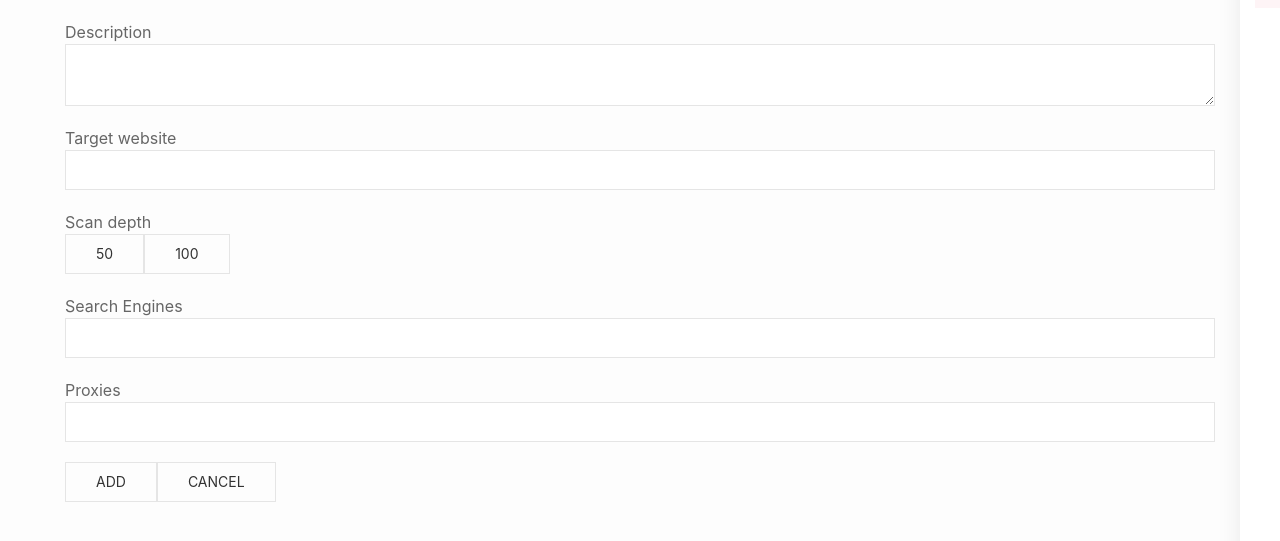
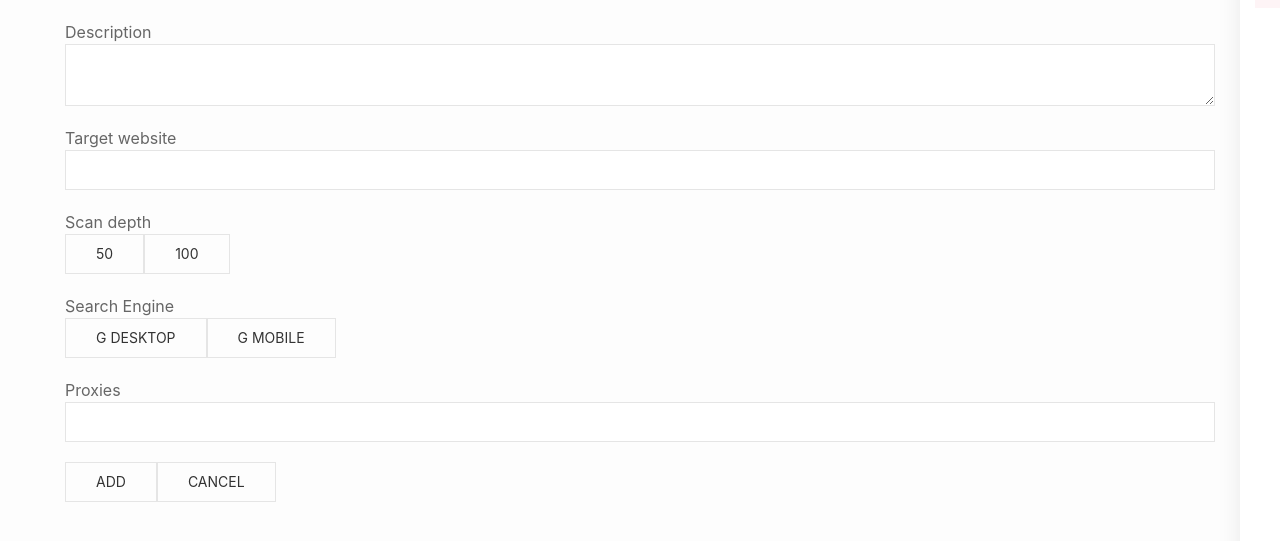
Before and after one commit to SallyBons/YoSP-FrontEnd, a React app in the folder yosp/: page /projects/add in a window 1280 px wide. Shown: the part 159-700 px from the top of the page. Built offline with nearby package versions, Linux system fonts and the light colour scheme; no server answers.

Commit message:
search engine component added

```diff
--- a/yosp/src/components/Projects/Creation/AddProject.js
+++ b/yosp/src/components/Projects/Creation/AddProject.js
@@ -5,6 +5,7 @@ import { compose } from 'redux';
 import InputField from '../../Special/InputField';
 import TextArea from '../../Special/TextArea';
 import ScanDepth from './ScanDepth';
+import SearchEngine from './SearchEngine';
 import '../styles.css';
 
 class AddProject extends Component {
@@ -60,7 +61,7 @@ class AddProject extends Component {
                             name="searchengines"
                             label="Search Engines"
                             type="text"
-                            component={InputField}
+                            component={SearchEngine}
                         />
                     </div>
                     <div className="add-project-form__input">
--- /dev/null
+++ b/yosp/src/components/Projects/Creation/SearchEngine.js
@@ -0,0 +1,72 @@
+import React, { Component } from 'react';
+import 'uikit/dist/css/uikit.min.css';
+import '../styles.css';
+
+class SearchEngine extends Component {
+    state = {
+        isButtonActiveDesc: false,
+        isButtonActiveMob: false,
+    }
+
+    passValuesToParent = () => {
+        const { input } = this.props;
+        const { isButtonActiveDesc, isButtonActiveMob } = this.state;
+
+        let arrayToReturn = [];
+
+        if (isButtonActiveDesc) {
+            arrayToReturn.push('desktop');
+        }
+
+        if (isButtonActiveMob) {
+            arrayToReturn.push('mobile');
+        }
+
+        input.onChange(arrayToReturn);
+    }
+
+    setValues = (type) => {
+
+        switch (type) {
+            case 'desktop':
+                const { isButtonActiveDesc } = this.state;
+                this.setState({ isButtonActiveDesc: !isButtonActiveDesc }, () => {
+                    this.passValuesToParent()
+                })
+                break;
+
+            case 'mobile':
+                const { isButtonActiveMob } = this.state;
+                this.setState({ isButtonActiveMob: !isButtonActiveMob }, () => {
+                    this.passValuesToParent()
+                })
+                break;
+
+            default:
+                break;
+        }
+    }
+
+
+
+    render() {
+        const { isButtonActiveDesc, isButtonActiveMob } = this.state;
+        return (
+            <div className='search-engine-wrapper' >
+                <span className='search-engine__header'>Search Engine</span>
+                <div className='search-engine__buttons-wrapper'>
+                    <div className={`uk-button uk-button-default search-engine__button ${isButtonActiveDesc === true ? 'active ' : ''}`} onClick={() => this.setValues('desktop')} >G Desktop
+                </div>
+                    <div className={`uk-button uk-button-default search-engine__button ${isButtonActiveMob === true ? 'active ' : ''}`} onClick={() => this.setValues('mobile')} >G Mobile
+                </div>
+                </div>
+
+            </div>
+        );
+    }
+}
+
+
+
+
+export default SearchEngine;
--- a/yosp/src/components/Projects/styles.css
+++ b/yosp/src/components/Projects/styles.css
@@ -25,7 +25,7 @@
     display: flex;
     flex-direction: row;
 }
-.scan-depth-wrapper{
+.scan-depth-wrapper, .search-engine-wrapper{
     margin-bottom:20px;
 }
 
@@ -33,6 +33,6 @@
     margin-right:10px;
 } */
 
-.scan-depth__button.active {
+.scan-depth__button.active, .search-engine__button.active {
     border:1px solid rgb(139, 6, 139)
 }
```
